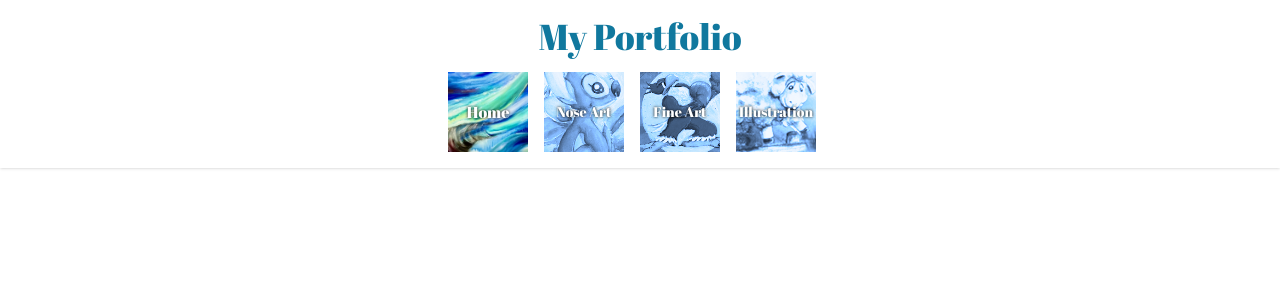
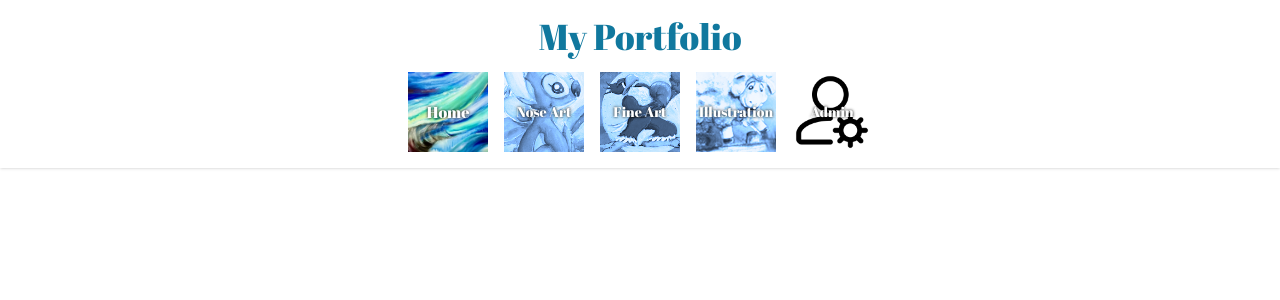
Before and after one commit to P4t4m8n/ad-web-app, a Next.js app: page / in a window 1280 px wide. Shown: the top 300 px of the page. Built offline with nearby package versions, Linux system fonts and the light colour scheme; a web font is replaced by a local one.

Commit message:
Add admin link to nav

```diff
--- a/components/Nav.tsx
+++ b/components/Nav.tsx
@@ -78,7 +78,26 @@ export default function Nav() {
             </span>
           </li>
         ))}
-        <li></li>
+        <li key="admin" className="relative group ">
+          <Link className=" relative  " href="/admin">
+            <Image
+              src="/icons/admin.png"
+              alt=""
+              className={`w-20 h-20 transition-all duration-200 object-cover ${
+                pathname === "/admin" ? "" : "filter"
+              }`}
+              width={256}
+              height={256}
+            />
+          </Link>
+          <span
+            className="absolute left-1/2 top-1/2 -translate-x-1/2 -translate-y-1/2 font-abrilFatface
+                            text-white text-sm md:text-shadow-[0px_0px_3px_black] group-hover:text-black
+                             text-center whitespace-nowrap pointer-events-none"
+          >
+            Admin
+          </span>
+        </li>
       </ul>
     </nav>
   );
```
Also changed, not shown: public/icons/admin.png (renamed from public/icons/setting.png), 1 other file (tests, documents, lock files or other folders).
